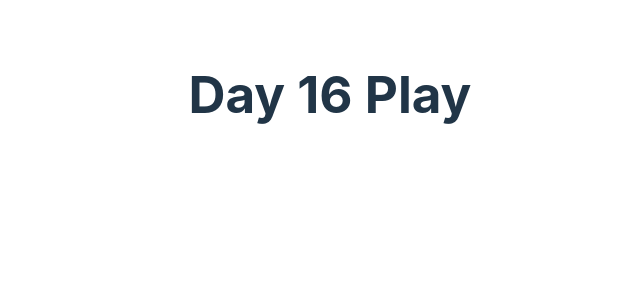
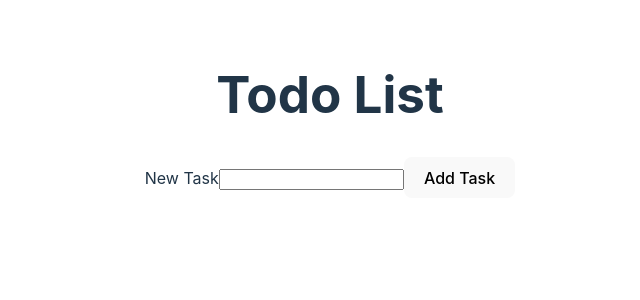
Before and after one commit to felixchen3674/react04292024, a React (Vite) app in the folder homework/react_homework/: page / in a window 1280 px wide. Shown: the top 300 px of the page, without its empty margins (310-950 px from the left). Built offline with nearby package versions, Linux system fonts and the light colour scheme.

Commit message:
todolist

```diff
--- a/homework/react_homework/src/App.tsx
+++ b/homework/react_homework/src/App.tsx
@@ -3,18 +3,14 @@ import Day11Play from "./day11_describing_the_ui/notes";
 import Checkbox from "./day12_interactivity/ControlledComponents/Checkbox";
 import RadioGroup from "./day12_interactivity/ControlledComponents/RadioGroup";
 import Day12Play from "./day12_interactivity/notes";
-import Day13Play from "./day13_lifecycles/notes";
-import Day14Play from "./day14_practice";
-import Day16Play from "./day16_pattern/notes";
+import TodoListApp from "./day12_interactivity/TodoListApp";
 
 function App() {
   return (
     <>
       {/* <Day11Play /> */}
       {/* <Day12Play /> */}
-      {/* <Day13Play /> */}
-      {/* <Day14Play /> */}
-      <Day16Play />
+      <TodoListApp />
     </>
   );
 }
```
